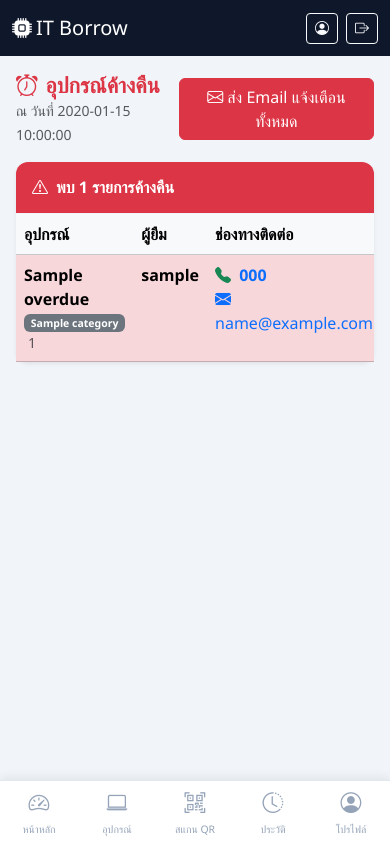
After one commit to MINDKYLO/Tlib, a Flask app: template templates/overdue.html in a window 390 px wide. The commit adds this page. Run offline with Flask 3, Linux system fonts and the light colour scheme; the visitor is signed in with stand-in values (Sample User, id 1); the template is opened without the code that fills it: most values are stand-ins (such as "Sample title", 1, 10 or a date in 2020); parts of the project's set-up code (start-up, migrations or seed data) failed here and were passed over; some libraries are stand-ins or nearby versions.

Commit message:
feat: add phone contact info, show in user list, add overdue management page for admin

```diff
--- a/app.py
+++ b/app.py
@@ -128,6 +128,7 @@ def init_db():
         cur.execute('INSERT INTO categories (name) VALUES (%s) ON CONFLICT (name) DO NOTHING', (cat,))
 
     cur.execute("ALTER TABLE users ADD COLUMN IF NOT EXISTS email TEXT")
+    cur.execute("ALTER TABLE users ADD COLUMN IF NOT EXISTS phone TEXT")
     cur.execute("ALTER TABLE equipment ADD COLUMN IF NOT EXISTS image TEXT")
 
     cur.execute('SELECT COUNT(*) as c FROM email_settings')
@@ -656,12 +657,13 @@ def add_user():
         password   = hashlib.sha256(request.form['password'].encode()).hexdigest()
         name       = request.form['name'];       role       = request.form['role']
         department = request.form['department']; email      = request.form.get('email', '')
+        phone      = request.form.get('phone', '')
         conn = get_db()
         try:
             db_execute(conn, '''INSERT INTO users
-                         (username, password, name, role, department, email)
-                         VALUES (%s,%s,%s,%s,%s,%s)''',
-                       (username, password, name, role, department, email))
+                         (username, password, name, role, department, email, phone)
+                         VALUES (%s,%s,%s,%s,%s,%s,%s)''',
+                       (username, password, name, role, department, email, phone))
             conn.commit()
             flash('เพิ่มผู้ใช้สำเร็จ', 'success')
             return redirect(url_for('user_list'))
@@ -701,8 +703,9 @@ def profile():
             name       = request.form['name']
             department = request.form['department']
             email      = request.form.get('email', '')
-            db_execute(conn, 'UPDATE users SET name=%s, department=%s, email=%s WHERE id=%s',
-                       (name, department, email, session['user_id']))
+            phone      = request.form.get('phone', '')
+            db_execute(conn, 'UPDATE users SET name=%s, department=%s, email=%s, phone=%s WHERE id=%s',
+                       (name, department, email, phone, session['user_id']))
             conn.commit()
             session['name'] = name
             flash('อัพเดทข้อมูลสำเร็จ', 'success')
@@ -804,6 +807,26 @@ def api_qr(eid):
     return jsonify({'qr': generate_qr(qr_data), 'equipment': eq})
 
 
+# ── OVERDUE MANAGEMENT ─────────────────────────────────────────────────────────
+
+@app.route('/admin/overdue')
+@admin_required
+def overdue_list():
+    today = date.today().isoformat()
+    conn  = get_db()
+    overdue = db_fetchall(conn, '''
+        SELECT b.*, e.name as eq_name, e.category, e.serial_number,
+               u.name as user_name, u.department, u.email as user_email, u.phone as user_phone
+        FROM borrows b
+        JOIN equipment e ON b.equipment_id=e.id
+        JOIN users u ON b.user_id=u.id
+        WHERE b.status='borrowed' AND b.due_date IS NOT NULL AND b.due_date < %s
+        ORDER BY b.due_date ASC
+    ''', (today,))
+    conn.close()
+    return render_template('overdue.html', overdue=overdue, today=today)
+
+
 # ── CATEGORIES ─────────────────────────────────────────────────────────────────
 
 @app.route('/admin/categories', methods=['GET', 'POST'])
--- a/templates/base.html
+++ b/templates/base.html
@@ -44,6 +44,10 @@
     <a href="{{ url_for('user_list') }}"
        class="nav-link {% if 'user' in (request.endpoint or '') and request.endpoint != 'dashboard' %}active{% endif %}">
       <i class="bi bi-people"></i><span>จัดการผู้ใช้</span>
+    </a>
+    <a href="{{ url_for('overdue_list') }}"
+       class="nav-link {% if request.endpoint == 'overdue_list' %}active{% endif %}">
+      <i class="bi bi-alarm"></i><span>แจ้งเตือนค้างคืน</span>
     </a>
     <a href="{{ url_for('category_list') }}"
        class="nav-link {% if request.endpoint == 'category_list' %}active{% endif %}">
--- /dev/null
+++ b/templates/overdue.html
@@ -0,0 +1,99 @@
+{% extends 'base.html' %}
+{% block title %}แจ้งเตือนค้างคืน{% endblock %}
+
+{% block content %}
+<div class="page-header d-flex justify-content-between align-items-center mb-3">
+  <div>
+    <h4 class="mb-0 fw-bold text-danger">
+      <i class="bi bi-alarm me-2"></i>อุปกรณ์ค้างคืน
+    </h4>
+    <small class="text-muted">ณ วันที่ {{ today }}</small>
+  </div>
+  {% if overdue %}
+  <a href="{{ url_for('email_settings_page') }}" class="btn btn-danger">
+    <i class="bi bi-envelope me-1"></i>ส่ง Email แจ้งเตือนทั้งหมด
+  </a>
+  {% endif %}
+</div>
+
+{% if overdue %}
+<div class="card shadow-sm">
+  <div class="card-header bg-danger text-white fw-semibold">
+    <i class="bi bi-exclamation-triangle me-2"></i>พบ {{ overdue|length }} รายการค้างคืน
+  </div>
+  <div class="card-body p-0">
+    <div class="table-responsive">
+      <table class="table table-hover mb-0">
+        <thead class="table-light">
+          <tr>
+            <th>อุปกรณ์</th>
+            <th>ผู้ยืม</th>
+            <th>ช่องทางติดต่อ</th>
+            <th>แผนก</th>
+            <th>ครบกำหนด</th>
+            <th>จัดการ</th>
+          </tr>
+        </thead>
+        <tbody>
+          {% for b in overdue %}
+          <tr class="table-danger">
+            <td>
+              <div class="fw-semibold">{{ b.eq_name }}</div>
+              <div class="text-muted small">
+                <span class="badge bg-secondary">{{ b.category }}</span>
+                {% if b.serial_number %}
+                <span class="ms-1">{{ b.serial_number }}</span>
+                {% endif %}
+              </div>
+            </td>
+            <td class="fw-semibold">{{ b.user_name }}</td>
+            <td>
+              {% if b.user_phone %}
+              <div>
+                <a href="tel:{{ b.user_phone }}" class="text-decoration-none">
+                  <i class="bi bi-telephone-fill me-1 text-success"></i>
+                  <strong>{{ b.user_phone }}</strong>
+                </a>
+              </div>
+              {% endif %}
+              {% if b.user_email %}
+              <div>
+                <a href="mailto:{{ b.user_email }}" class="text-decoration-none">
+                  <i class="bi bi-envelope-fill me-1 text-primary"></i>{{ b.user_email }}
+                </a>
+              </div>
+              {% endif %}
+              {% if not b.user_phone and not b.user_email %}
+              <span class="text-muted small">ไม่มีข้อมูลติดต่อ</span>
+              {% endif %}
+            </td>
+            <td class="small">{{ b.department or '-' }}</td>
+            <td>
+              <span class="badge bg-danger fs-6">{{ b.due_date }}</span>
+            </td>
+            <td>
+              <form method="POST" action="{{ url_for('return_equipment', bid=b.id) }}"
+                    onsubmit="return confirm('ยืนยันการคืน {{ b.eq_name }}?')">
+                <button class="btn btn-sm btn-success">
+                  <i class="bi bi-arrow-return-left me-1"></i>บันทึกคืน
+                </button>
+              </form>
+            </td>
+          </tr>
+          {% endfor %}
+        </tbody>
+      </table>
+    </div>
+  </div>
+</div>
+
+{% else %}
+<div class="card shadow-sm">
+  <div class="card-body text-center py-5">
+    <i class="bi bi-check-circle-fill text-success" style="font-size:3rem"></i>
+    <h5 class="mt-3 text-success">ไม่มีอุปกรณ์ค้างคืน</h5>
+    <p class="text-muted">อุปกรณ์ทุกชิ้นได้รับการคืนตามกำหนดแล้ว</p>
+  </div>
+</div>
+{% endif %}
+{% endblock %}
```
Also changed, not shown: templates/add_user.html (+9 -2 lines), templates/profile.html (+8 -0 lines), templates/users.html (+10 -0 lines).
